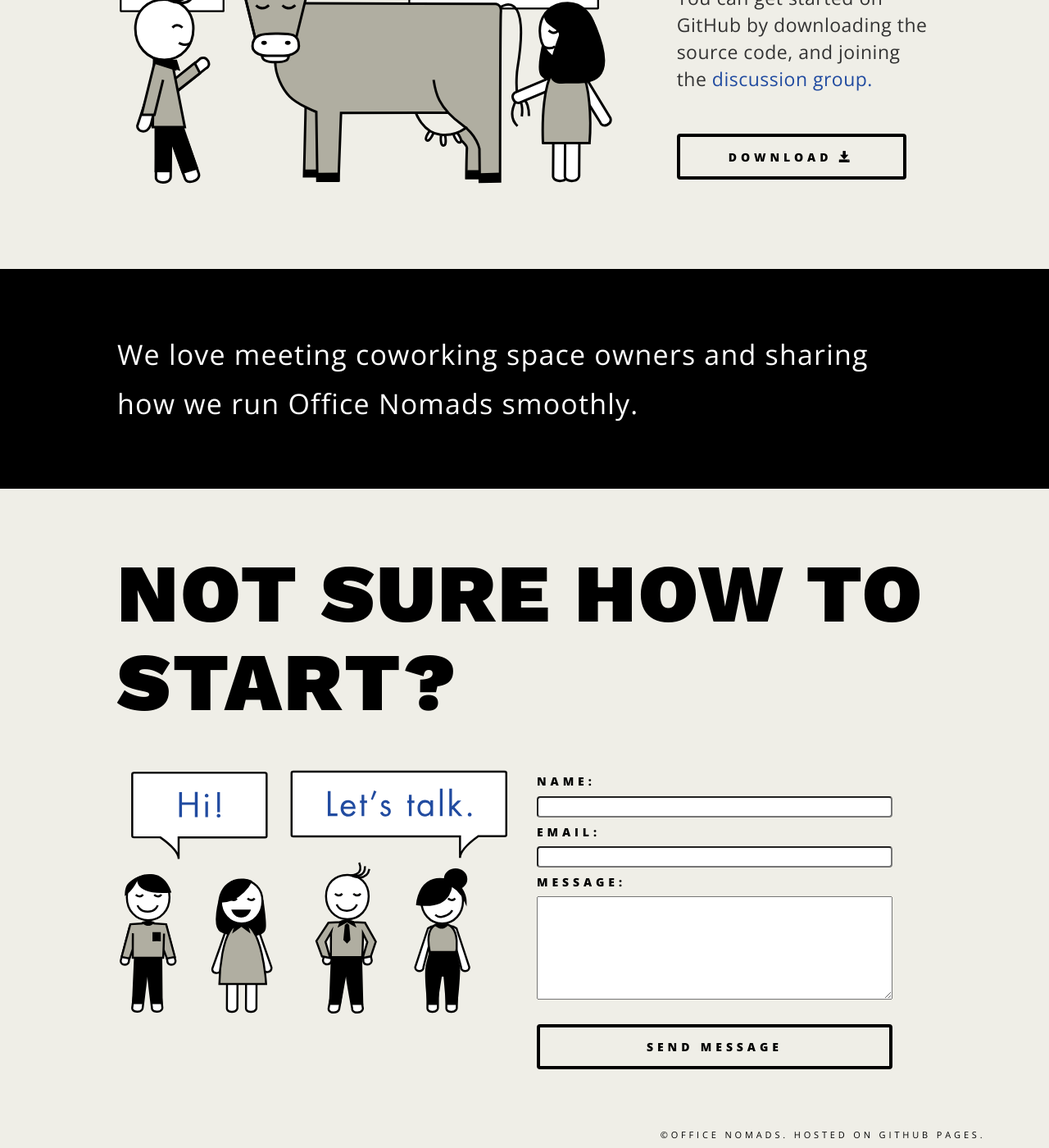
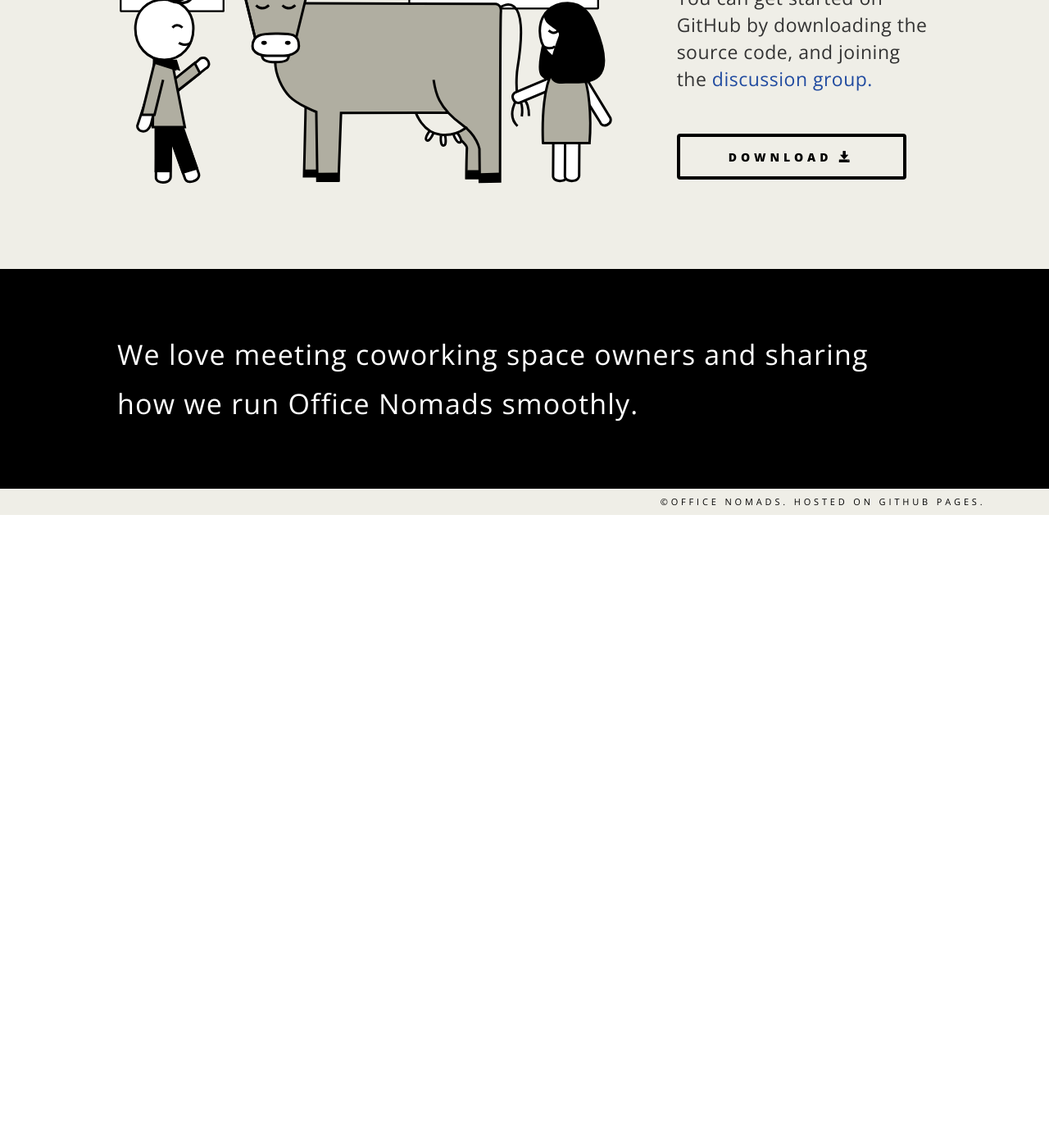
Before and after one commit to nadineproject/nadineproject.github.io, a Jekyll site: the page built from index.html, in a window 1280 px wide and 1400 px high, scrolled down 2511 px. Shown: the whole window at 82% size. Built offline with Jekyll 4.4.1, drawn with Linux system fonts in a browser that asks for light colours; nearby versions of some CDN libraries; library files that are not in the unit come from our copies; after the commit the page ends 3139 px from its top, so only the background shows below that.

Commit message:
removed contact form

```diff
--- a/index.html
+++ b/index.html
@@ -106,32 +106,3 @@ layout: base
 		</div>
 	</div>
 </div>
-
-<div id="contact" class="row">
-	<div class="big clearfix">
-		<div class="block-beige">
-			<div class="col-xs-12">
-				<h1>not sure how to start?</h1>
-			</div>
-			 <div class="col-xs-6">
-				 <img src="images/contact.svg" alt="Contact"/>
-			</div>
-			<div class="col-xs-12 col-sm-6">
-				<div id="form">
-					<form id="contact_form" action="https://getsimpleform.com/messages?form_api_token=66b81f13db08b12706ca7372b0dd19b9" method="post">
-						<input type='hidden' name='redirect_to' value='http://nadineproject.org' />
-						<h3>Name:</h3>
-						<input type='name' size='76' name='name' /><br/>
-						<h3>Email:</h3>
-						<input type='email' size='76' name='email'/><br/>
-						<h3>Message:</h3>
-						<textarea name="message" rows="6" cols="78"></textarea><br/>
-						<button class="btn btn-default">
-							<h3>Send Message</h3>
-						</button>
-					</form>
-				</div>
-			</div>
-		</div>
-	</div>
-</div>
```
